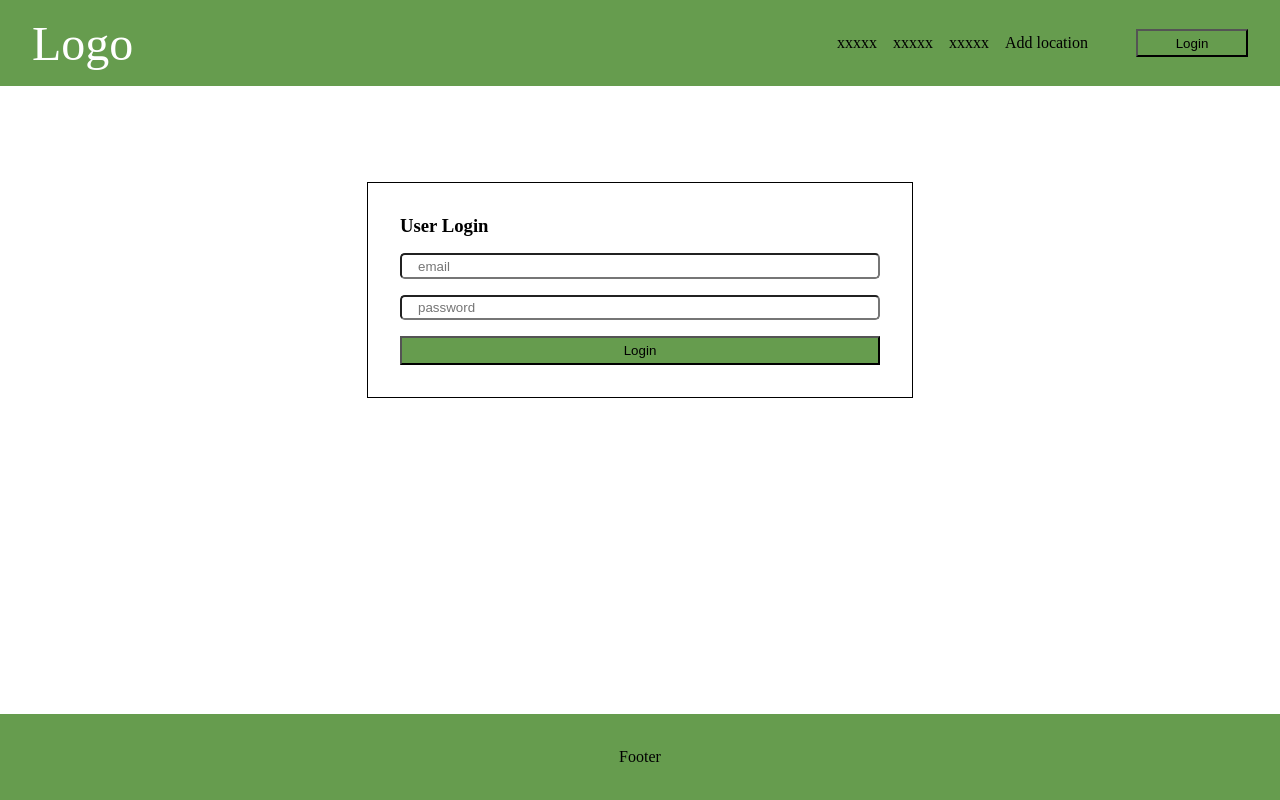
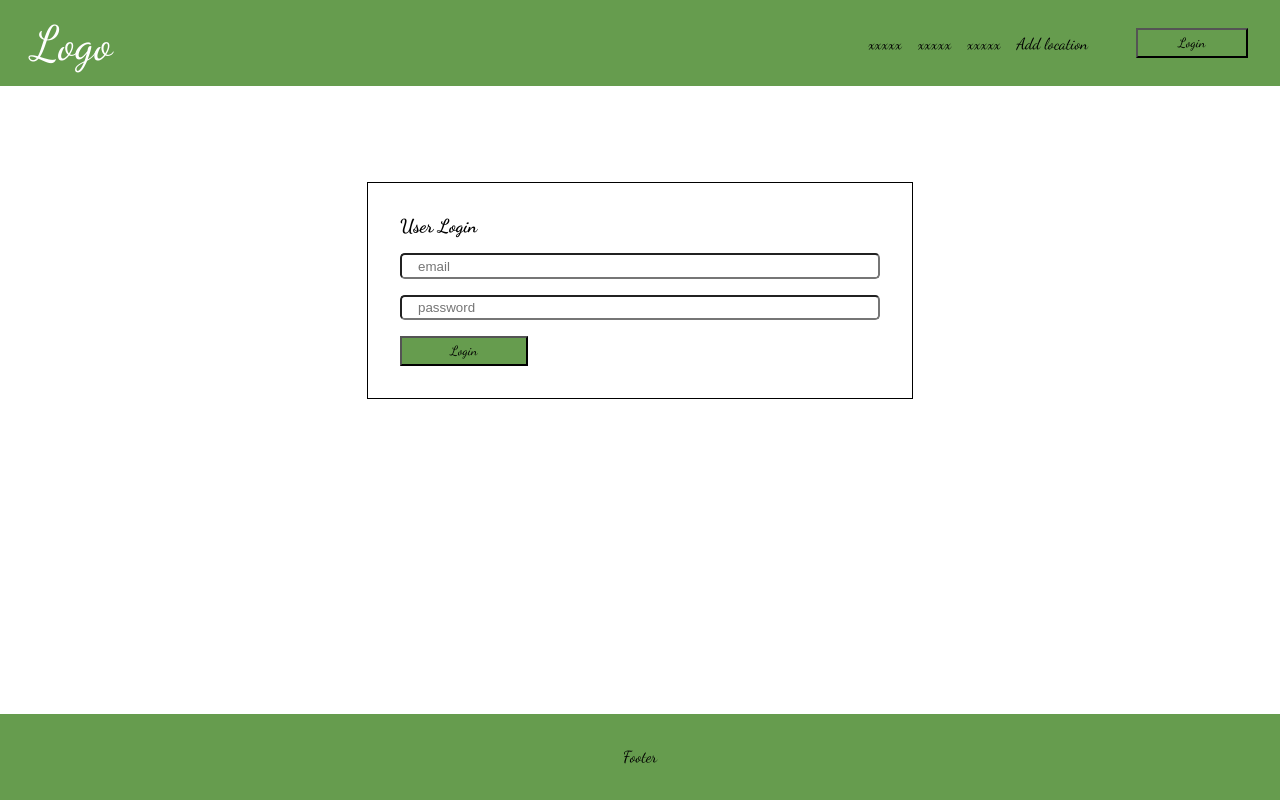
Before and after one commit to Vytautas77/react_locations_FrontEnd, a Next.js app: page /Login in a window 1280 px wide. Built offline with nearby package versions, Linux system fonts and the light colour scheme.

Commit message:
added font

```diff
--- a/src/pages/Login/index.tsx
+++ b/src/pages/Login/index.tsx
@@ -5,6 +5,7 @@ import styles from "./login.module.css";
 import cookie from "js-cookie";
 import { useRouter } from "next/router";
 import PageTemplate from "../template/PageTemplate";
+import Button from "../components/Button/Button";
 
 const Login = () => {
   const [email, setEmail] = useState<string>("");
@@ -16,7 +17,7 @@ const Login = () => {
       password: password,
     };
     const response = await axios.post(
-      "http://localhost:3001/users/login",
+      "https://location-backend.onrender.com/users/login",
       body
     );
 
@@ -44,9 +45,7 @@ const Login = () => {
               onChange={(e) => setPassword(e.target.value)}
               placeholder="password"
             />
-            <button className={styles.btn} onClick={onLogin}>
-              Login
-            </button>
+            <Button onClick={onLogin} text={"Login"} />
           </div>
         </div>
       </PageTemplate>
--- a/src/pages/add-location/index.tsx
+++ b/src/pages/add-location/index.tsx
@@ -42,7 +42,7 @@ const AddLocation = () => {
       };
 
       const response = await axios.post(
-        "http://localhost:3001/locations",
+        "https://location-backend.onrender.com",
         location,
         { headers }
       );
@@ -52,6 +52,7 @@ const AddLocation = () => {
         router.push("/");
       }
     } catch (error) {
+      //@ts-ignore
       if (error.response.status === 401) {
         router.push("/Login");
       }
--- a/src/pages/components/Button/Button.tsx
+++ b/src/pages/components/Button/Button.tsx
@@ -1,15 +1,27 @@
 import React from "react";
 import styles from "./button.module.css";
+import { Dancing_Script } from "next/font/google";
+
+const inter = Dancing_Script({ subsets: ["latin"] });
 
 type ButtonType = {
-  isLoading: boolean;
+  isLoading?: boolean;
   onClick: () => void;
   text: string;
+  className?: string; //neprivaloma reik6m4 (opshinal)
 };
 
-const Button: React.FC<ButtonType> = ({ isLoading, onClick, text }) => {
+const Button: React.FC<ButtonType> = ({
+  isLoading,
+  onClick,
+  text,
+  className,
+}) => {
   return (
-    <button className={styles.btn} onClick={onClick}>
+    <button
+      className={`${styles.btn} ${inter.className} ${className}`}
+      onClick={onClick}
+    >
       {!isLoading ? <>{text}</> : <>loading...</>}
     </button>
   );
--- a/src/pages/components/Button/button.module.css
+++ b/src/pages/components/Button/button.module.css
@@ -2,6 +2,7 @@
   cursor: pointer;
   padding: 0.3rem 0.5rem;
   background-color: #669c4e;
+  width: 8rem;
 }
 .btn:hover {
   background-color: #374724;
--- a/src/pages/components/Header/Header.tsx
+++ b/src/pages/components/Header/Header.tsx
@@ -5,6 +5,7 @@ import { useRouter } from "next/router";
 import exit from "../../../img/exit.png";
 import Image from "next/image";
 import cookie from "js-cookie";
+import Button from "../Button/Button";
 
 const Header = () => {
   //paslepiamas logOut jei neprisijunges
@@ -51,7 +52,7 @@ const Header = () => {
             <Link href="/add-location">Add location</Link>
           </li>
         </ul>
-        <button onClick={onLoginButton}>Login</button>
+        <Button onClick={onLoginButton} text={"Login"} />
         {isUserLoginIn && (
           <Image
             src={exit}
--- a/src/pages/components/LocationId/LocationId.tsx
+++ b/src/pages/components/LocationId/LocationId.tsx
@@ -1,3 +1,4 @@
+/* eslint-disable @next/next/no-img-element */
 import React, { useState } from "react";
 import axios from "axios";
 import { useRouter } from "next/router";
@@ -30,7 +31,7 @@ const LocationId: React.FC<LocationIdProps> = ({ location, id }) => {
       authorization: cookie.get("log152log"),
     };
     const response = await axios.delete(
-      `http://localhost:3001/locations/${id}`,
+      `https://location-backend.onrender.com/${id}`,
       {
         headers,
       }
@@ -59,6 +60,7 @@ const LocationId: React.FC<LocationIdProps> = ({ location, id }) => {
             text="DELETE"
             onClick={() => setIsShowModal(true)}
             isLoading={false}
+            className={styles.delBtn}
           />
         </div>
         {isShowModal && (
--- a/src/pages/components/LocationId/locationId.module.css
+++ b/src/pages/components/LocationId/locationId.module.css
@@ -11,3 +11,7 @@
   width: 100%;
   height: auto;
 }
+.delBtn {
+  background-color: red;
+  color: white;
+}
--- a/src/pages/components/modal/modal.module.css
+++ b/src/pages/components/modal/modal.module.css
@@ -34,3 +34,8 @@
   display: flex;
   gap: 1rem;
 }
+
+.delBtn {
+  background-color: red;
+  color: white;
+}
--- a/src/pages/template/PageTemplate.tsx
+++ b/src/pages/template/PageTemplate.tsx
@@ -2,14 +2,16 @@ import React, { ReactNode } from "react";
 import Header from "../components/Header/Header";
 import Footer from "../components/Footer/Footer";
 import styles from "./style.module.css";
+import { Dancing_Script } from "next/font/google";
 
+const inter = Dancing_Script({ subsets: ["latin"] });
 type pageTemplateType = {
   children: ReactNode;
 };
 
 const PageTemplate: React.FC<pageTemplateType> = ({ children }) => {
   return (
-    <div className={styles.wrapper}>
+    <div className={`${styles.wrapper} ${inter.className}`}>
       <Header />
       <div className={styles.main}>{children}</div>
       <Footer />
```
Also changed, not shown: src/pages/components/modal/Modal.tsx (+6 -1 lines), src/pages/index.tsx (+7 -4 lines), src/pages/location/[id].tsx (+3 -6 lines).
